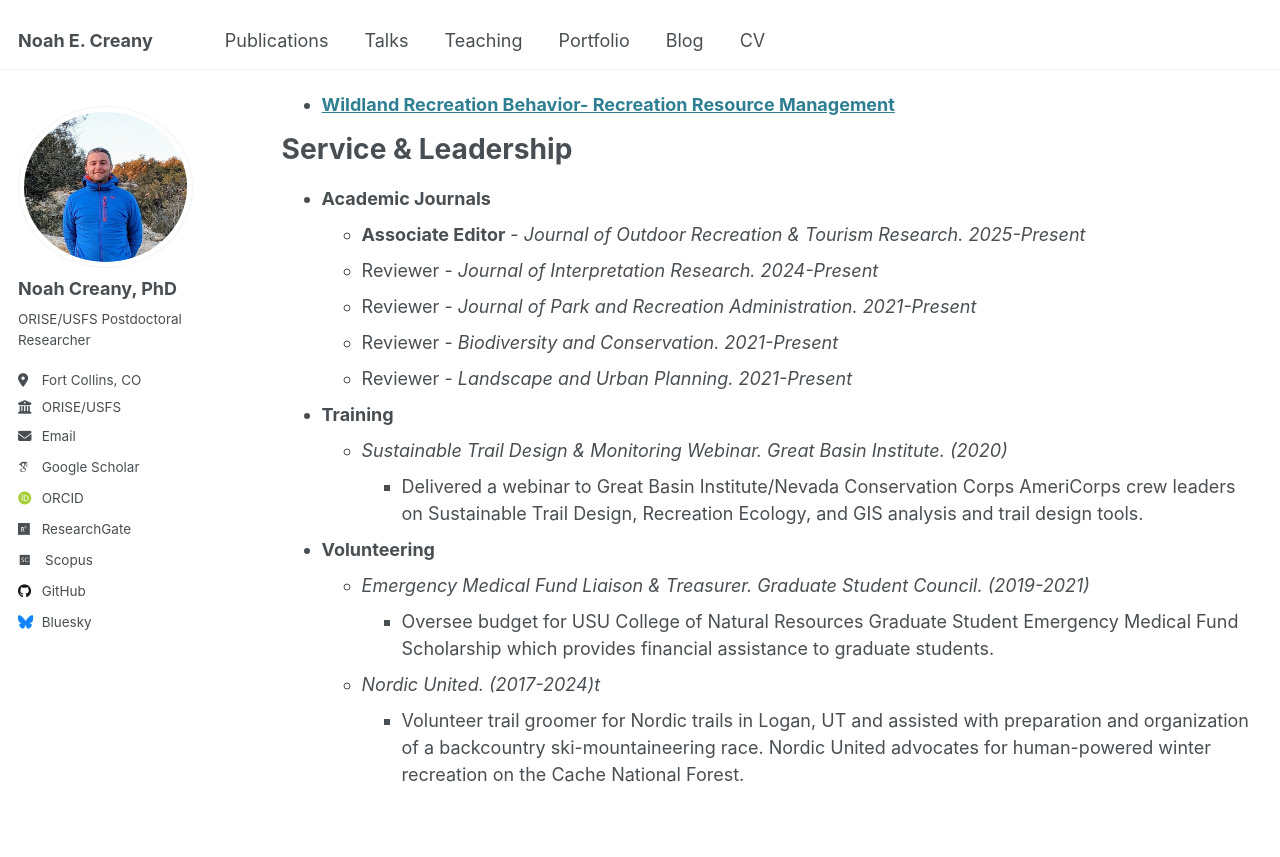
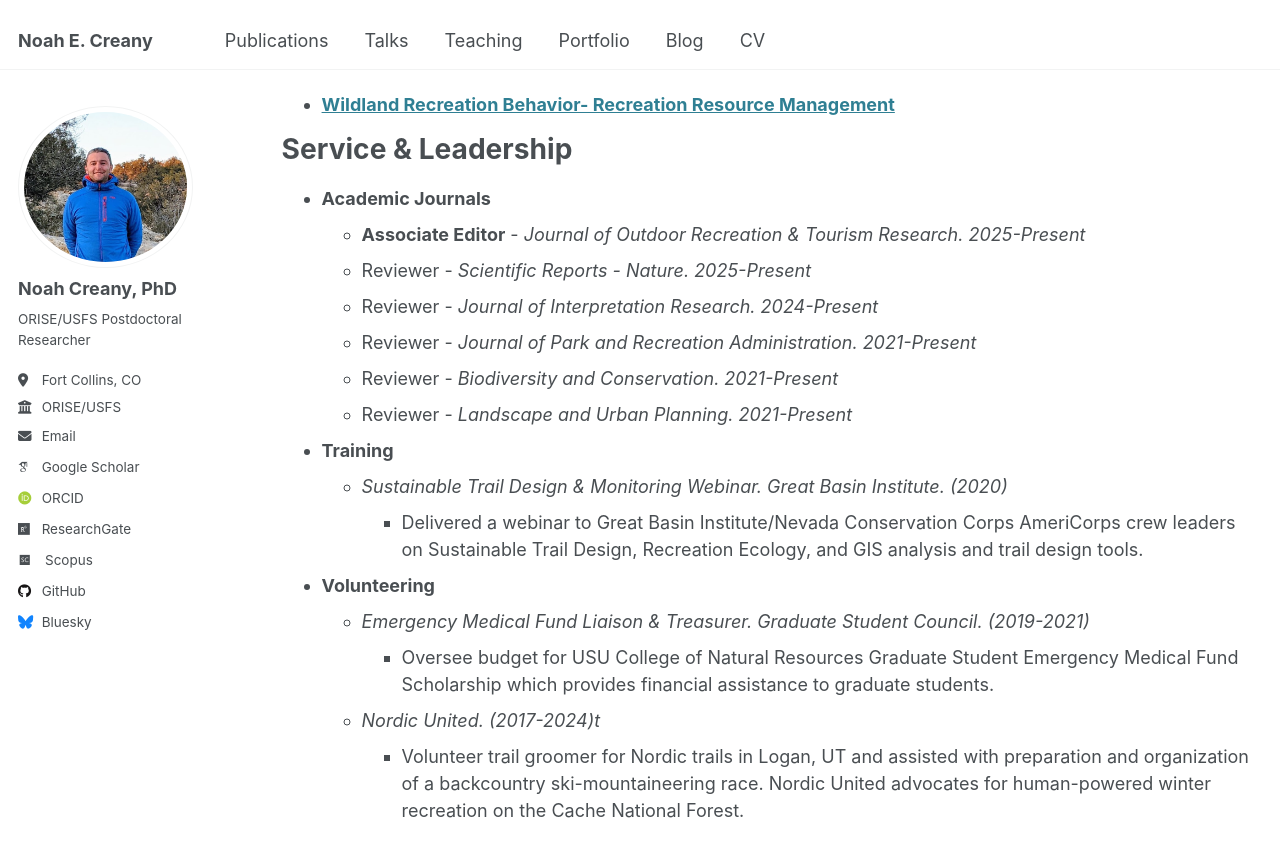
Before and after one commit to noahcreany/noahcreany.github.io, a Jekyll site: the page built from _pages/cv.md, in a window 1280 px wide and 900 px high, scrolled down 3317 px. Shown: the top 857 px of the window. Built offline with Jekyll 4.4.1, drawn with Linux system fonts in a browser that asks for light colours; some web fonts are replaced.

Commit message:
Update cv.md

```diff
--- a/_pages/cv.md
+++ b/_pages/cv.md
@@ -118,6 +118,7 @@
 
 - **Academic Journals**
   - **Associate Editor** - *Journal of Outdoor Recreation & Tourism Research. 2025-Present*
+  - Reviewer - *Scientific Reports - Nature. 2025-Present*
   - Reviewer - *Journal of Interpretation Research. 2024-Present*
   - Reviewer - *Journal of Park and Recreation Administration. 2021-Present*
   - Reviewer - *Biodiversity and Conservation. 2021-Present*
```
